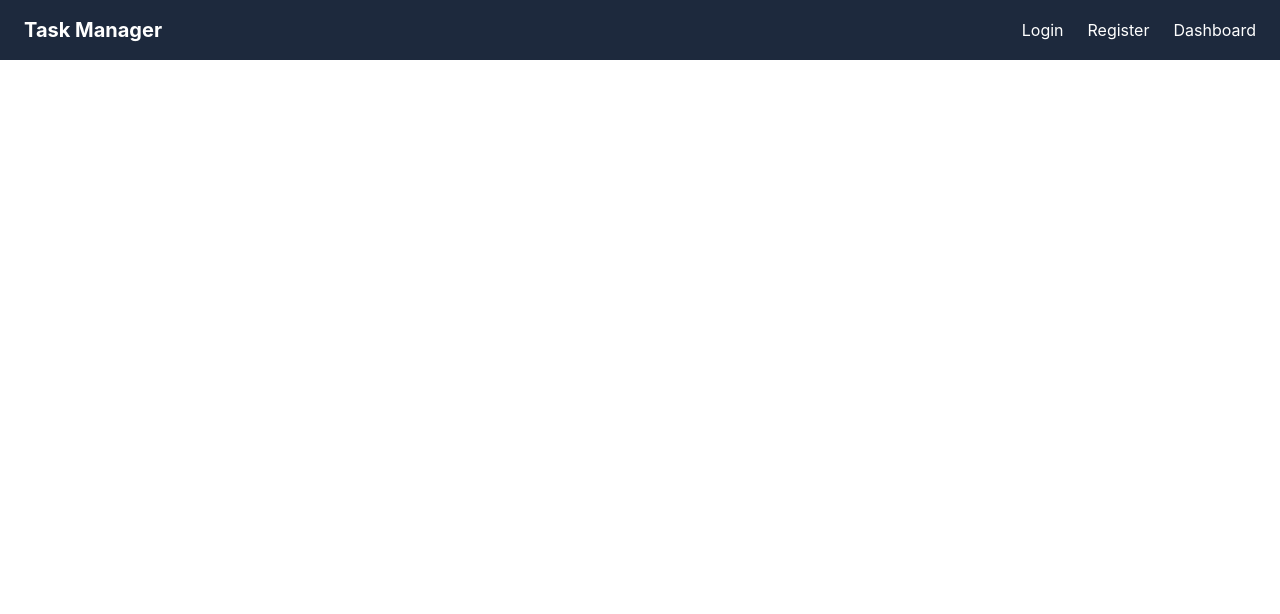
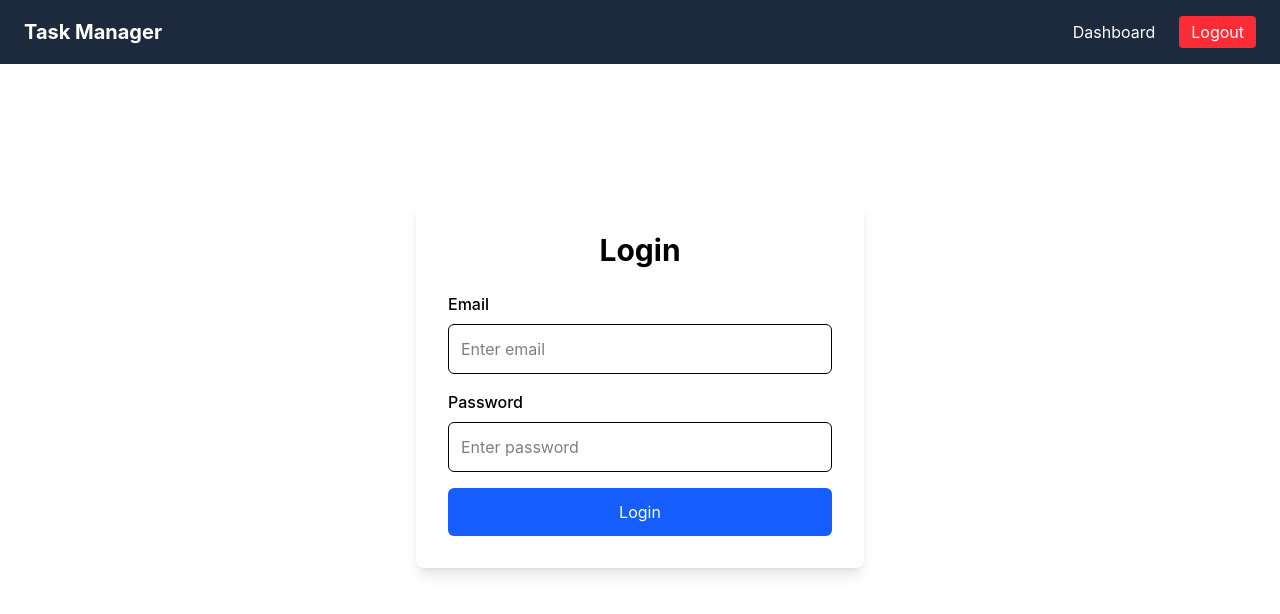
Before and after one commit to Namitakumari1/task-manager-app, a React (Vite) app in the folder client/: page /login in a window 1280 px wide. Shown: the top 614 px of the page. Built offline with nearby package versions, Linux system fonts and the light colour scheme; sample sign-in values are in the browser's storage.

Commit message:
Complete task manager app with JWT authentication and protected routes

```diff
--- a/client/src/App.jsx
+++ b/client/src/App.jsx
@@ -11,7 +11,8 @@ function App() {
       <Navbar />
 
       <Routes>
-        <Route path="/" element={<Login />} />
+        <Route path="/" element={<Dashboard />} />
+        <Route path="/login" element={<Login />} />
         <Route path="/register" element={<Register />} />
         <Route path="/dashboard" element={<Dashboard />} />
       </Routes>
--- a/client/src/components/Navbar.jsx
+++ b/client/src/components/Navbar.jsx
@@ -1,22 +1,58 @@
-import { Link } from "react-router-dom";
+import { Link, useNavigate } from "react-router-dom";
 
 const Navbar = () => {
+  const navigate = useNavigate();
+
+  const token = localStorage.getItem("token");
+
+  const handleLogout = () => {
+    localStorage.removeItem("token");
+
+    alert("Logged Out Successfully");
+
+    navigate("/login");
+  };
+
   return (
     <nav className="bg-slate-800 text-white px-6 py-4 flex justify-between items-center">
-      <h1 className="text-xl font-bold">Task Manager</h1>
+      <h1 className="text-xl font-bold">
+        Task Manager
+      </h1>
 
-      <div className="flex gap-6">
-        <Link to="/" className="hover:text-blue-300">
-          Login
-        </Link>
+      <div className="flex gap-6 items-center">
+        {!token ? (
+          <>
+            <Link
+              to="/login"
+              className="hover:text-blue-300"
+            >
+              Login
+            </Link>
 
-        <Link to="/register" className="hover:text-blue-300">
-          Register
-        </Link>
+            <Link
+              to="/register"
+              className="hover:text-blue-300"
+            >
+              Register
+            </Link>
+          </>
+        ) : (
+          <>
+            <Link
+              to="/dashboard"
+              className="hover:text-blue-300"
+            >
+              Dashboard
+            </Link>
 
-        <Link to="/dashboard" className="hover:text-blue-300">
-          Dashboard
-        </Link>
+            <button
+              onClick={handleLogout}
+              className="bg-red-500 px-3 py-1 rounded hover:bg-red-600"
+            >
+              Logout
+            </button>
+          </>
+        )}
       </div>
     </nav>
   );
--- a/client/src/pages/Dashboard.jsx
+++ b/client/src/pages/Dashboard.jsx
@@ -1,8 +1,17 @@
+import { useNavigate } from "react-router-dom";
 import { useState, useEffect } from "react";
 import TaskCard from "../components/TaskCard";
-import { getTasks, createTask, deleteTask, completeTask, updateTask, } from "../api/taskApi";
+import {
+    getTasks,
+    createTask,
+    deleteTask,
+    completeTask,
+    updateTask,
+} from "../api/taskApi";
 
 const Dashboard = () => {
+
+    // State management for tasks, filters, search, and task form
     const [tasks, setTasks] = useState([]);
     const [filter, setFilter] = useState("All");
     const [searchTerm, setSearchTerm] = useState("");
@@ -12,7 +21,9 @@ const Dashboard = () => {
     const [description, setDescription] = useState("");
     const [priority, setPriority] = useState("Low");
 
+    const navigate = useNavigate();
 
+    // Fetch all tasks from the backend API
     const fetchTasks = async () => {
         try {
             const data = await getTasks();
@@ -22,18 +33,29 @@ const Dashboard = () => {
         }
     };
 
+    // Delete a task and refresh task list
     const handleDelete = async (id) => {
         await deleteTask(id);
         fetchTasks();
     };
 
+    // Check user authentication and load tasks on component mount
     useEffect(() => {
+        const token = localStorage.getItem("token");
+
+        if (!token) {
+            navigate("/login");
+            return;
+        }
+
         fetchTasks();
-    }, []);
+    }, [navigate]);
 
+    // Create a new task or update an existing task
     const addTask = async (e) => {
         e.preventDefault();
 
+        // Update existing task
         if (editId) {
             await updateTask(editId, {
                 title,
@@ -44,7 +66,6 @@ const Dashboard = () => {
             await fetchTasks();
 
             setEditId(null);
-
             setTitle("");
             setDescription("");
             setPriority("Low");
@@ -52,6 +73,7 @@ const Dashboard = () => {
             return;
         }
 
+        // Validate form fields before creating task
         if (!title.trim() || !description.trim()) {
             alert("Please fill all fields");
             return;
@@ -66,37 +88,47 @@ const Dashboard = () => {
         };
 
         await createTask(newTask);
-
         await fetchTasks();
 
+        // Reset form fields after task creation
         setTitle("");
         setDescription("");
         setPriority("Low");
     };
 
+    // Mark a task as completed
     const handleComplete = async (id) => {
         await completeTask(id);
-
         await fetchTasks();
     };
 
+    // Populate form fields for editing an existing task
     const handleEdit = (task) => {
         setEditId(task._id);
-
         setTitle(task.title);
         setDescription(task.description);
         setPriority(task.priority);
     };
 
+    // Dashboard statistics
     const totalTasks = tasks.length;
 
-    const completedTasks = tasks.filter((task) => task.status === "Completed").length;
+    const completedTasks = tasks.filter(
+        (task) => task.status === "Completed"
+    ).length;
 
-    const pendingTasks = tasks.filter((task) => task.status === "Pending").length;
+    const pendingTasks = tasks.filter(
+        (task) => task.status === "Pending"
+    ).length;
 
+    // Apply status filter and search functionality
     const filteredTasks = tasks.filter((task) => {
-        const matchesFilter = filter === "All" ? true : task.status === filter;
-        const matchesSearch = task.title.toLowerCase().includes(searchTerm.toLowerCase());
+        const matchesFilter =
+            filter === "All" ? true : task.status === filter;
+
+        const matchesSearch =
+            task.title.toLowerCase().includes(searchTerm.toLowerCase());
+
         return matchesFilter && matchesSearch;
     });
 
@@ -106,7 +138,7 @@ const Dashboard = () => {
                 Dashboard
             </h1>
 
-            {/* Filter Buttons */}
+            {/* Task Status Filter Controls */}
 
             <div className="flex gap-3 mb-6">
                 <button
@@ -154,7 +186,7 @@ const Dashboard = () => {
                 />
             </div>
 
-            {/* Task Status */}
+            {/* Task Statistics Summary */}
             <div className="grid md:grid-cols-3 gap-4 mb-8">
                 <div className="bg-blue-500 text-white p-5 rounded-lg">
                     <h2 className="text-xl font-bold">Total Tasks</h2>
@@ -172,7 +204,7 @@ const Dashboard = () => {
                 </div>
             </div>
 
-            {/* Add Task Form */}
+            {/* Create / Update Task Form */}
 
             <form onSubmit={addTask} className="bg-white shadow-md rounded-lg p-6 mb-8">
                 <h2 className="text-2xl font-bold mb-4">
@@ -205,7 +237,7 @@ const Dashboard = () => {
                 </button>
             </form>
 
-            {/* Tasks */}
+            {/* Task List */}
 
             {filteredTasks.map((task) => (
                 <TaskCard
--- a/client/src/pages/Login.jsx
+++ b/client/src/pages/Login.jsx
@@ -1,12 +1,50 @@
+import { useState } from "react";
+import { useNavigate } from "react-router-dom";
+import { loginUser } from "../api/authApi";
+
 const Login = () => {
+    const navigate = useNavigate();
+
+    // State management for login credentials
+    const [email, setEmail] = useState("");
+    const [password, setPassword] = useState("");
+
+    // Authenticate user and store JWT token
+    const handleLogin = async (e) => {
+        e.preventDefault();
+
+        try {
+            const data = await loginUser({
+                email,
+                password,
+            });
+
+            // Store authentication token for protected routes
+            localStorage.setItem("token", data.token);
+
+            alert("Login Successful");
+
+            navigate("/dashboard");
+        } catch (error) {
+            alert(
+                error.response?.data?.message ||
+                "Login Failed"
+            );
+        }
+    };
+
     return (
         <div className="flex justify-center items-center min-h-[80vh]">
+            {/* Login Form */}
             <div className="bg-white shadow-lg rounded-lg p-8 w-full max-w-md">
                 <h1 className="text-3xl font-bold text-center mb-6">
                     Login
                 </h1>
 
-                <form className="space-y-4">
+                <form
+                    onSubmit={handleLogin}
+                    className="space-y-4"
+                >
                     <div>
                         <label className="block mb-2 font-medium">
                             Email
@@ -15,6 +53,10 @@ const Login = () => {
                         <input
                             type="email"
                             placeholder="Enter email"
+                            value={email}
+                            onChange={(e) =>
+                                setEmail(e.target.value)
+                            }
                             className="w-full border p-3 rounded-md"
                         />
                     </div>
@@ -27,6 +69,10 @@ const Login = () => {
                         <input
                             type="password"
                             placeholder="Enter password"
+                            value={password}
+                            onChange={(e) =>
+                                setPassword(e.target.value)
+                            }
                             className="w-full border p-3 rounded-md"
                         />
                     </div>
--- a/client/src/pages/Register.jsx
+++ b/client/src/pages/Register.jsx
@@ -5,10 +5,12 @@ import { registerUser } from "../api/authApi";
 const Register = () => {
   const navigate = useNavigate();
 
+  // State management for registration form fields
   const [name, setName] = useState("");
   const [email, setEmail] = useState("");
   const [password, setPassword] = useState("");
 
+  // Register a new user account
   const handleRegister = async (e) => {
     e.preventDefault();
 
@@ -21,6 +23,7 @@ const Register = () => {
 
       alert("Registration Successful");
 
+      // Redirect user to login page after successful registration
       navigate("/login");
     } catch (error) {
       alert(error.response?.data?.message || "Registration Failed");
@@ -29,6 +32,7 @@ const Register = () => {
 
   return (
     <div className="flex justify-center items-center min-h-[80vh]">
+      {/* Registration Form */}
       <div className="bg-white shadow-lg rounded-lg p-8 w-full max-w-md">
         <h1 className="text-3xl font-bold text-center mb-6">
           Register
```
Also changed, not shown: 1 other file (tests, documents, lock files or other folders).
